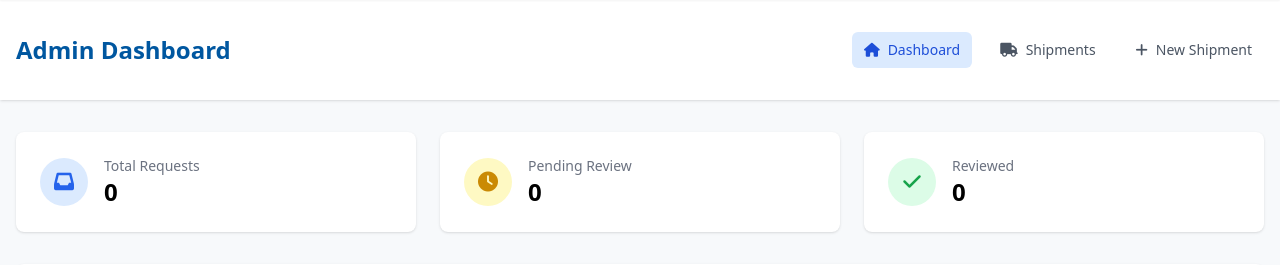
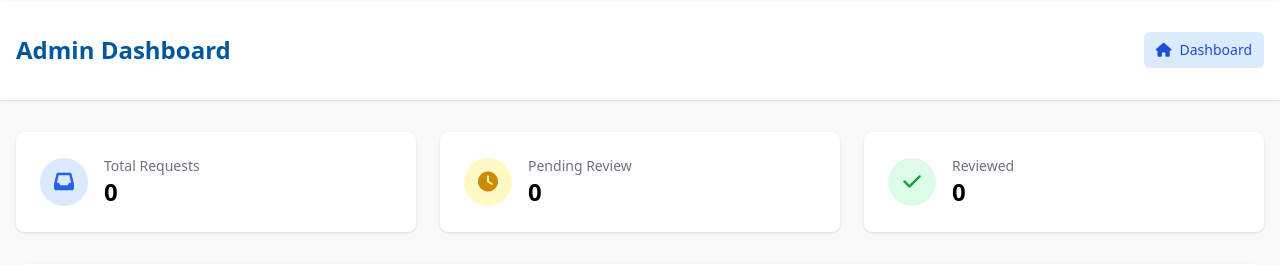
Before and after one commit to Ezana-Group/segecha-logistics, a Flask app: page /admin in a window 1280 px wide. Shown: the part 65-330 px from the top of the page. Run offline with Flask 3, Linux system fonts and the light colour scheme; some libraries are stand-ins or nearby versions.

Commit message:
Remove links to missing admin endpoints from dashboard

```diff
--- a/templates/admin_dashboard.html
+++ b/templates/admin_dashboard.html
@@ -61,14 +61,6 @@
                 <a href="{{ url_for('admin_dashboard') }}"
                    class="px-3 py-2 rounded-md text-sm font-medium bg-blue-100 text-blue-700">
                     <i class="fas fa-home mr-2"></i>Dashboard
-                </a>
-                <a href="{{ url_for('admin_shipments') }}"
-                   class="px-3 py-2 rounded-md text-sm font-medium text-gray-600 hover:text-gray-900 hover:bg-gray-50">
-                    <i class="fas fa-truck mr-2"></i>Shipments
-                </a>
-                <a href="{{ url_for('new_shipment') }}"
-                   class="px-3 py-2 rounded-md text-sm font-medium text-gray-600 hover:text-gray-900 hover:bg-gray-50">
-                    <i class="fas fa-plus mr-2"></i>New Shipment
                 </a>
             </nav>
         </div>
```
